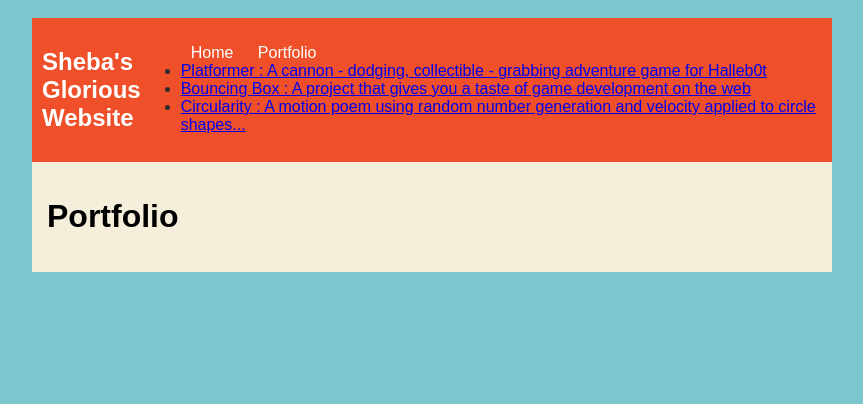
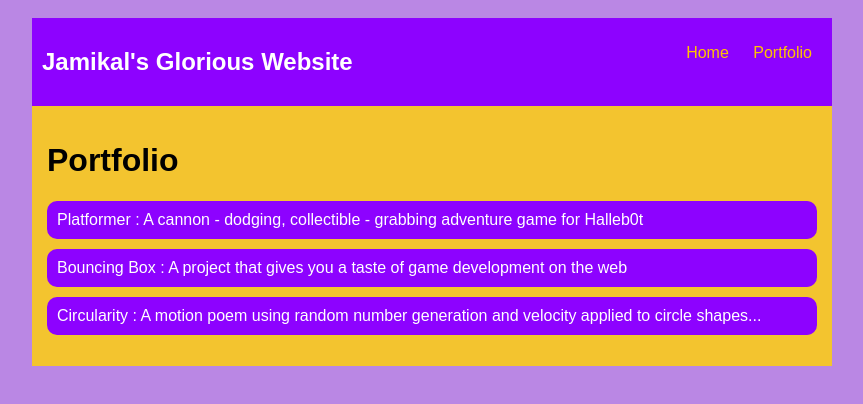
Before and after one commit to jamzanders/jamzanders.github.io, a plain HTML site: page portfolio.html in a window 1280 px wide. Shown: the whole page, without its empty margins (208-1071 px from the left). Drawn offline with Linux system fonts and the light colour scheme.

```diff
--- a/portfolio.html
+++ b/portfolio.html
@@ -5,7 +5,7 @@
     <title>jamikal's Wonderfull Website</title>
     <style type="text/css">
         body {
-            background: rgb(125, 198, 205);
+            background: rgba(127, 30, 206, 0.534);
             color: rgb(45, 45, 45);
             padding: 10px;
             font-family: arial;
@@ -23,7 +23,7 @@
 
         /* navigation menu */
         nav {
-            background: rgb(239, 80, 41);
+            background: rgb(141, 2, 255);
             margin: 0 auto;
             display: flex;
             padding: 10px;
@@ -47,12 +47,12 @@
 
         .nav-a {
             text-decoration: none;
-            color: #fff;
+            color: rgb(255, 196, 0);
         }
 
         /* main container area beneath menu */
         main {
-            background: rgb(245, 238, 219);
+            background: rgba(255, 210, 10, 0.829);
             display: flex;
         }
 
@@ -72,7 +72,7 @@
         }
 
         #portfolio li {
-            background: #fff;
+            background: rgb(141, 2, 255);
             padding: 10px;
             border-radius: 10px;
             margin-bottom: 10px;
@@ -84,7 +84,7 @@
 
         #portfolio a {
             text-decoration: none;
-            color: #454545;
+            color: #ffffff;
         }
     </style>
 </head>
@@ -92,7 +92,7 @@
 <body>
     <div id="all-contents">
         <nav>
-            <h1>Sheba's Glorious Website</h1>
+            <h1> Jamikal's Glorious Website</h1>
             <ul id="nav-ul">
                 <li class="nav-li">
                     <a class="nav-a" href="index.html">Home</a>
@@ -100,19 +100,20 @@
                 <li class="nav-li">
                     <a class="nav-a" href="portfolio.html">Portfolio</a>
                 </li>
-                <li><a href="projects/platformer/">Platformer : A cannon - dodging, collectible - grabbing adventure
-                        game for Halleb0t</a></li>
-                <li><a href="projects/bouncing-box/">Bouncing Box : A project that gives you a taste of game development
-                        on the web </a></li>
-                <li><a href="projects/circularity/">Circularity : A motion poem using random number generation and
-                        velocity applied to circle shapes...</a></li>
-
             </ul>
         </nav>
         <main>
             <div class="content">
                 <h1>Portfolio</h1>
+
                 <ul id="portfolio">
+                    <li><a href="projects/platformer/">Platformer : A cannon - dodging, collectible - grabbing adventure
+                            game for Halleb0t</a></li>
+                    <li><a href="projects/bouncing-box/">Bouncing Box : A project that gives you a taste of game
+                            development
+                            on the web </a></li>
+                    <li><a href="projects/circularity/">Circularity : A motion poem using random number generation and
+                            velocity applied to circle shapes...</a></li>
                 </ul>
             </div>
         </main>
```
